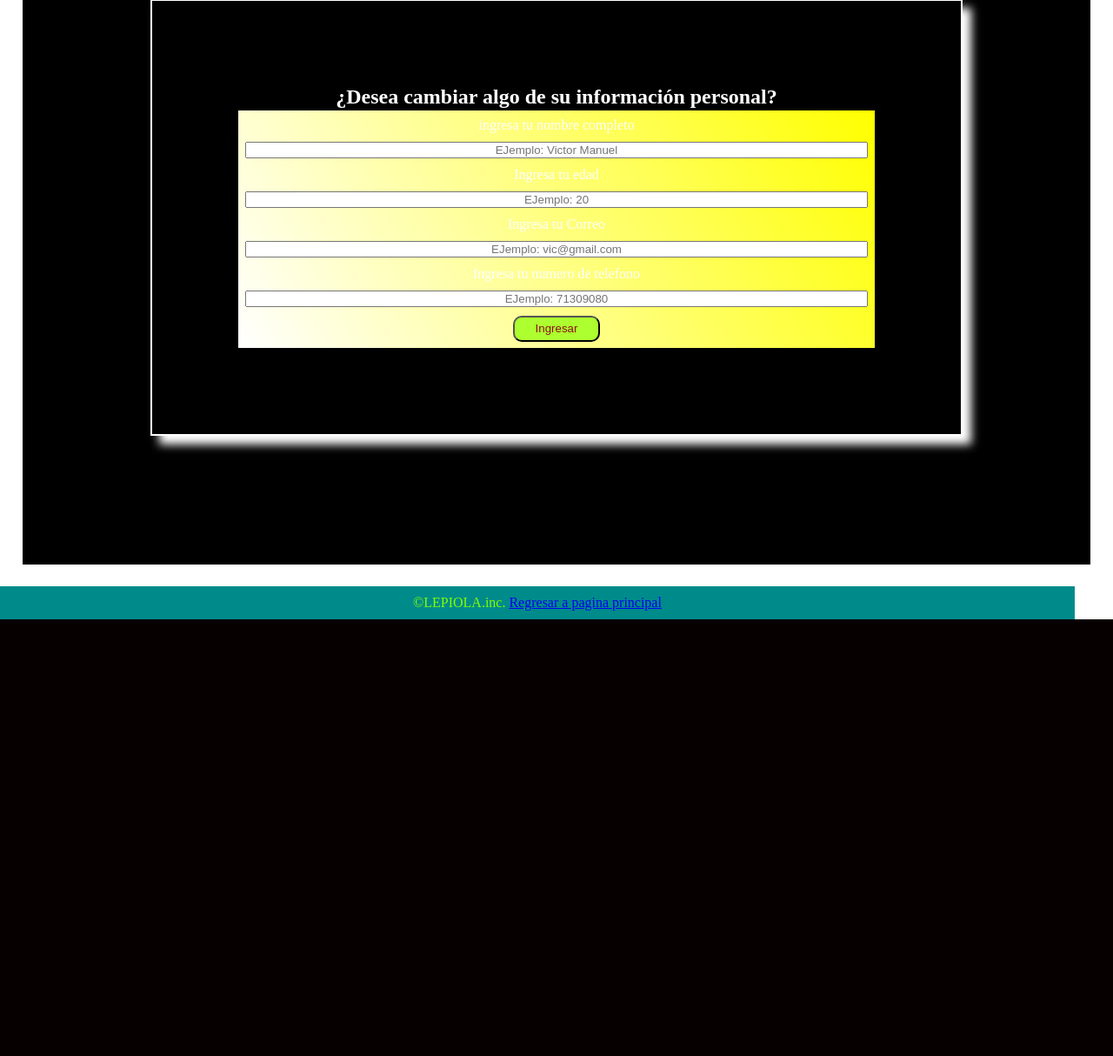
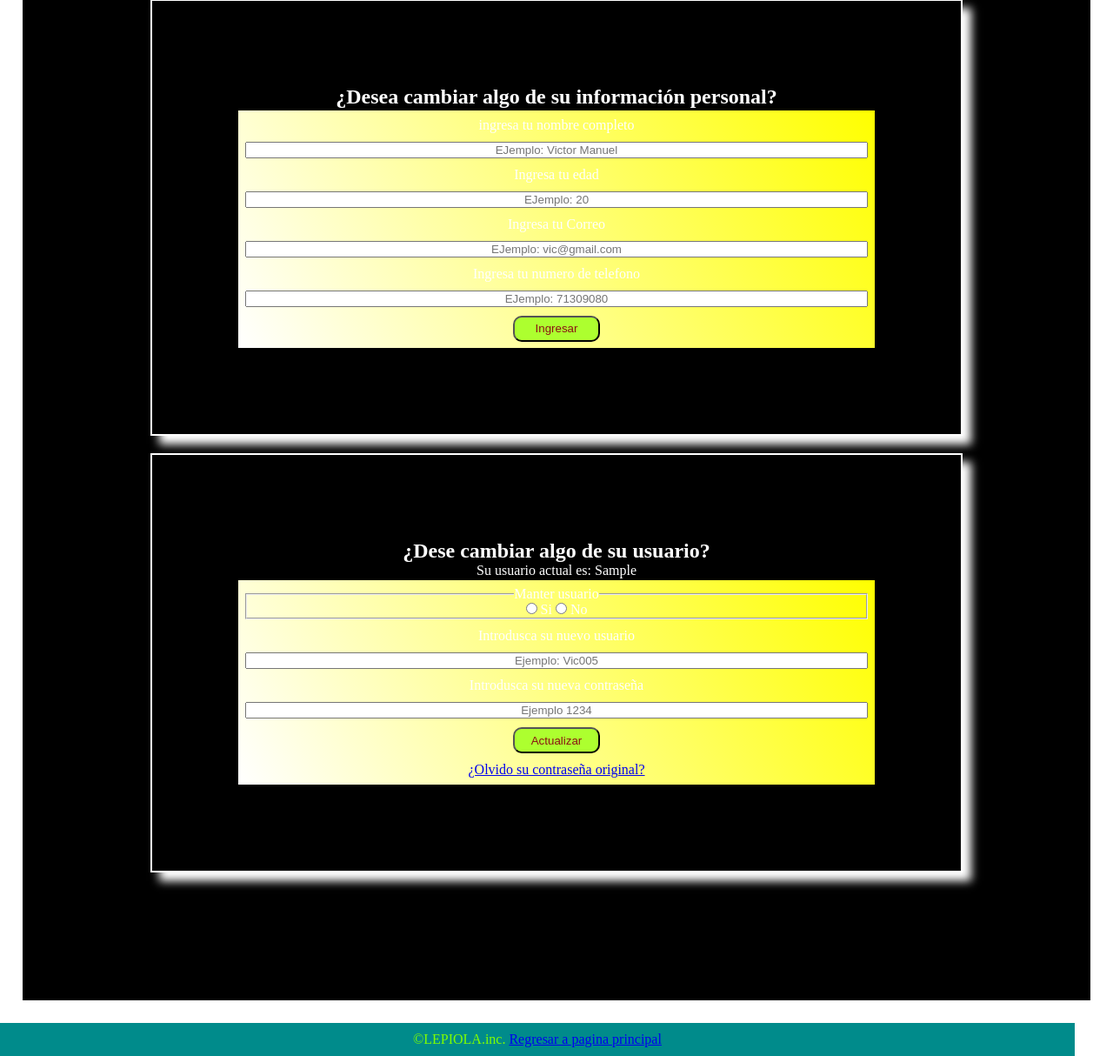
Before and after one commit to victor-1005/AprendizajeHTML, a PHP site: page /VISTAS/usuario/indexUsuario.php in a window 1280 px wide. Shown: the part 558-1772 px from the top of the page at 87% size. Before the commit the page ends 1270 px from the top, so only its background shows below. Run offline with PHP 8.4, Linux system fonts and the light colour scheme; the visitor is signed in with stand-in values (Sample User, id 1); tables that the repository leaves empty hold one stand-in row (values such as "Sample post"); some libraries are stand-ins or nearby versions.

Commit message:
Se cro un mini crud para modificar usuarios en el indexUsuario.php, se agregaron alertas correspondientes se creo recuperarContra.php pero aun no se codifica.

```diff
--- a/PRUEBAS/VISTAS/usuario/indexUsuario.php
+++ b/PRUEBAS/VISTAS/usuario/indexUsuario.php
@@ -22,7 +22,18 @@ $resultado=$DatosUsuario->get_result();
 //    DE ESTA MANERA SE OBTIENE LOS VALORES EN FORMA DE ARRAY
 $datos=$resultado->fetch_assoc();
 
-if($_SERVER["REQUEST_METHOD"]=="POST"){
+//Obtenemos datos de la tabla rol
+$queryBuscarRol=$conexion->prepare("SELECT * FROM rol WHERE idUsuario=? LIMIT 1");
+$queryBuscarRol->bind_param("i",$idUsuario);
+$queryBuscarRol->execute();
+$resultadoRol=$queryBuscarRol->get_result();
+$datosRol=$resultadoRol->fetch_assoc();//Obtenemos los valores del usurio de la tabla rol
+
+if($_SERVER["REQUEST_METHOD"]=="POST" && isset($_POST["accion"])){//Con && isset($_POST["accion"]) avisamos que podria haver acciones
+    //Y por ya que si no incluimos eso dara error porque aun no se envia el form, ya que este es modificado PORQUE HAY 2 FORMS
+
+    //ACTUALIZAR DATOS PERSONALES
+    if($_POST["accion"]=="personal"){
         //Obtenemos los datos del form
         $nombre=$_POST['Nombre'];
         $edad=$_POST['Edad'];
@@ -42,10 +53,39 @@ if($_SERVER["REQUEST_METHOD"]=="POST"){
                 exit;
             }
         }else{
-        header("Location=indexUsuario.php?msg=vacio");
+            header("Location: indexUsuario.php?msg=vacio");
             exit;
         }
     }
+    //ACTUALIZAR ROL
+    if($_POST["accion"]=="rol"){
+        //Obtenemos la información del form
+        $usuario=$_POST['usuario'];
+        $conta=$_POST['contra'];
+        //encriptamos la contra
+        $contraEncriptada=password_hash($conta,PASSWORD_DEFAULT);
+        //Preparamos la query para validar que no hayan usuarios duplicados
+        $queyBuscarUsuario=$conexion->prepare("SELECT * FROM rol WHERE usuario=? LIMIT 1");
+        $queyBuscarUsuario->bind_param("s",$usuario);
+        $queyBuscarUsuario->execute();
+        $resultadoUsuario=$queyBuscarUsuario->get_result();
+        if($resultadoUsuario->num_rows==0){
+            //Preparamos la query para actualizar la info
+            $queryActaulizarRol=$conexion->prepare("UPDATE rol SET usuario=?, contra=? WHERE idUsuario=? ");
+            $queryActaulizarRol->bind_param("ssi",$usuario,$contraEncriptada,$idUsuario);
+            if($queryActaulizarRol->execute()){
+                header("Location: indexUsuario.php?msg=actualizado");
+                exit;
+            }else{
+                header("Location: indexUsuario.php?msg=errorActualizar");
+                exit;
+            }
+        }else{
+            header("Location: indexUsuario.php?msg=yaTieneUsuario");
+            exit;
+        }
+    }
+}//Fin del metodo $_SERVER["REQUEST_METHOOD"]=="POST"
 ?>
 
 <!DOCTYPE html>
@@ -73,12 +113,14 @@ if($_SERVER["REQUEST_METHOD"]=="POST"){
                 Su Edad es: <?= $datos["edad"] ?? "no registrada" ?><br>
                 Su correo es: <?= $datos["email"]?><br>
                 Su telefono es <?= $datos["telefono"] ?>
-
             </p>
         </section>
         <section>
             <h2>¿Desea cambiar algo de su información personal?</h2>
             <form action="indexUsuario.php" method="POST" class="Formulario">
+                <!--Para diferenciar los forms ya que hay mas de 1-->
+                <input type="hidden" name="accion" value="personal">
+
                 <label for="Nombre">ingresa tu nombre completo</label>
                 <input type="text" name="Nombre" id="txtNombres" placeholder="EJemplo: Victor Manuel" required>
 
@@ -99,6 +141,32 @@ if($_SERVER["REQUEST_METHOD"]=="POST"){
                 <button type="submit" id="btnEnviar">Ingresar</button>
             </form>
         </section>
+        <section>
+            <h2>¿Dese cambiar algo de su usuario?</h2>
+            <p>
+                Su usuario actual es: <?=$datosRol["usuario"]  ?> <br>
+            </p>
+            <form action="indexUsuario.php" method="POST" class="Formulario">
+                <!--Para diferenciar los forms ya que hay mas de 1-->
+                <input type="hidden" name="accion" value="rol">
+
+                <fieldset>
+                    <legend>Manter usuario </legend>
+                    <input type="radio" id="si" name="radUsuario" value="<?= $datosRol["usuario"] ?>">
+                    <label for="si">Si</label>
+                    <input type="radio" id="No" name="radUsuario" value=" ">
+                    <label for="No">No</label>
+                </fieldset>
+                <label for="usuario">Introdusca su nuevo usuario</label>
+                <input type="text" name="usuario" placeholder="Ejemplo: Vic005" required>
+
+                <label for="contra">Introdusca su nueva contraseña</label>
+                <input type="text" name="contra" placeholder="Ejemplo 1234" required>
+
+                <button type="submit" id="btnEnviar">Actualizar</button>
+                <a href="../../recuperarContra.php">¿Olvido su contraseña original?</a>
+            </form>
+        </section>
     </div>
     <!--Para las alertas-->
     <script src="https://cdn.jsdelivr.net/npm/sweetalert2@11"></script>
--- a/PRUEBAS/VISTAS/verUsuarios.php
+++ b/PRUEBAS/VISTAS/verUsuarios.php
@@ -6,7 +6,7 @@
     //Creamos la query para recupera datos normales
     $sql="SELECT * FROM usuarios";
     //Creamos la query parar recuperar el usuario de la tabla rol
-    $sqlInnerJoin="SELECT * from usuarios inner join rol on usuarios.id=rol.idUsuario;";
+    $sqlInnerJoin="SELECT * from usuarios inner join rol on usuarios.id=rol.idUsuario ORDER BY usuarios.id ASC";
     //Ejecutamos las consultas
     $resultado=$conexion->query($sqlInnerJoin);
     $res=$conexion->query($sql);
--- a/PRUEBAS/index.html
+++ b/PRUEBAS/index.html
@@ -16,6 +16,7 @@
     <div class="Contenedor">
         <a href="./login.php"><button type="button" id="btnIniciarSesion"><i class="fa fa-sign-in" aria-hidden="true"></i> Iniciar Sesión</button></a>
         <a href="./crearCuenta.php"><button type="button" id="btnCrearCuenta"><i class="fa fa-user-plus" aria-hidden="true"></i> Crear Cuenta</button></a>
+        <a href="./crearContra.php"><button type="button" id="btnCrearCuenta"><i class="fa fa-user-plus" aria-hidden="true"></i> Crear Usuario y contraseña</button></a>
         <a href="./VISTAS/verUsuarios.php"><button type="button" id="VerUsuarios"><i class="fa fa-users" aria-hidden="true"></i> Ver usuarios </button></a>
         <a href="../guia_git_vs_code.pdf" target="_blank"><button type="button"><i class="fa fa-eye" aria-hidden="true"> Ver manual git</i></button></a>
         <section>
--- a/PRUEBAS/js/eventos.js
+++ b/PRUEBAS/js/eventos.js
@@ -1,4 +1,5 @@
 console.log("JS cargado");
+console.log("Js cargado de nuevo");
 //Creamos la fucion saludar
 function saludar(){
     let nombre= document.getElementById("txtNombre").value;
@@ -161,6 +162,18 @@ if (msgAct === "errorActualizar") {
         window.history.replaceState({}, document.title, "indexUsuario.php");
     });
 }
+if (msgAct === "yaTieneUsuario") {
+    Swal.fire({
+        title: "El usuario ya está registrado",
+        html: "Los datos no fueron guardados correctamente.\nEl consumidor ya posee un usuario registrado",
+        icon: "info",
+        confirmButtonText: "Aceptar",
+        confirmButtonColor: "#3085d6"
+    }).then(() => {
+        // quitar el parámetro de la URL sin recargar
+        window.history.replaceState({}, document.title, "indexUsuario.php");
+    });
+}
 if (msgAct === "vacio") {
     Swal.fire({
         title: "¡ADVERTENCIA!",
@@ -175,13 +188,25 @@ if (msgAct === "vacio") {
 }
 
 //PARA CREAR USUARIOS Y CONTRASEÑAS
-const paramCrearContra= new URLSearchParams(Window.location.search);
+const paramCrearContra= new URLSearchParams(window.location.search);
 const msgCrearContra= paramCrearContra.get("msg");
 if (msgCrearContra === "contraOk") {
     Swal.fire({
         title: "¡Registro exitoso!",
         html: "Los datos fueron guardados correctamente.",
         icon: "success",
+        confirmButtonText: "Aceptar",
+        confirmButtonColor: "#3085d6"
+    }).then(() => {
+        // quitar el parámetro de la URL sin recargar
+        window.history.replaceState({}, document.title, "crearContra.php");
+    });
+}
+if (msgCrearContra === "noEncontrado") {
+    Swal.fire({
+        title: "¡Cuenta no encontrada!",
+        html: "No se ah encontrado ningun registro con ese \"id\"",
+        icon: "info",
         confirmButtonText: "Aceptar",
         confirmButtonColor: "#3085d6"
     }).then(() => {
@@ -201,3 +226,15 @@ if (msgCrearContra === "contraMal") {
         window.history.replaceState({}, document.title, "crearContra.php");
     });
 }
+if (msgCrearContra === "yaTieneUsuario") {
+    Swal.fire({
+        title: "El usuario ya está registrado",
+        html: "Los datos no fueron guardados correctamente.\nEl consumidor ya posee un usuario registrado",
+        icon: "info",
+        confirmButtonText: "Aceptar",
+        confirmButtonColor: "#3085d6"
+    }).then(() => {
+        // quitar el parámetro de la URL sin recargar
+        window.history.replaceState({}, document.title, "crearContra.php");
+    });
+}
```
Also changed, not shown: PRUEBAS/crearContra.php (+23 -0 lines), PRUEBAS/recuperarContra.php (added, +12 -0 lines). Lines whose indentation alone changed are shown as unchanged.
